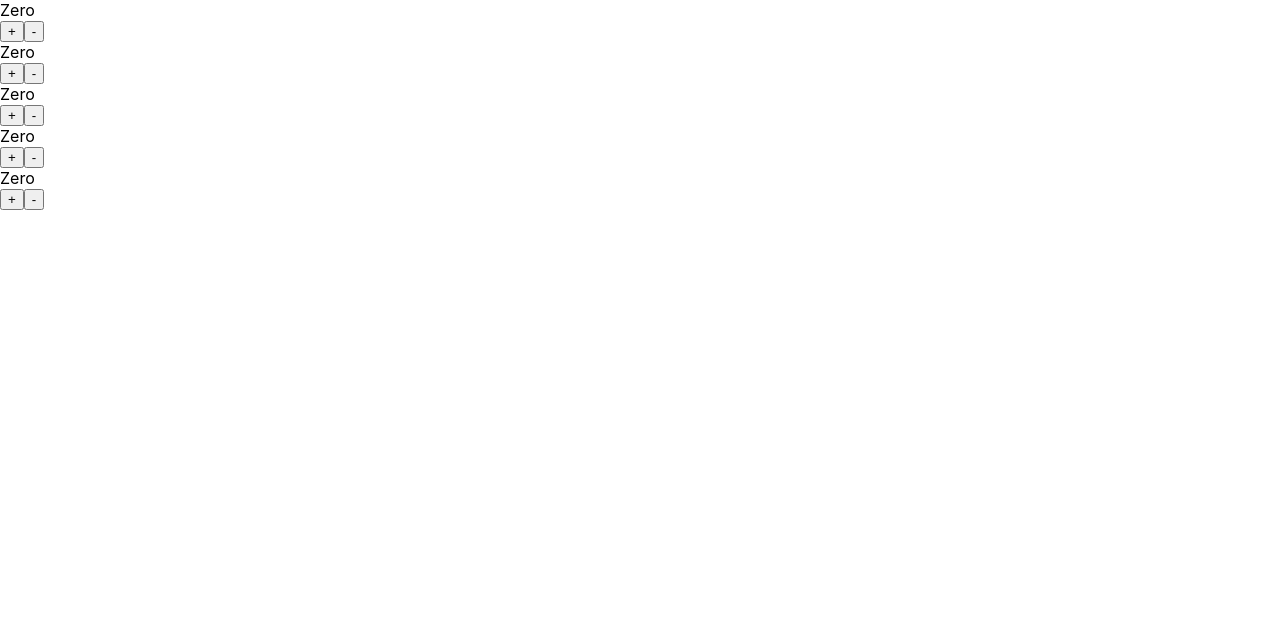
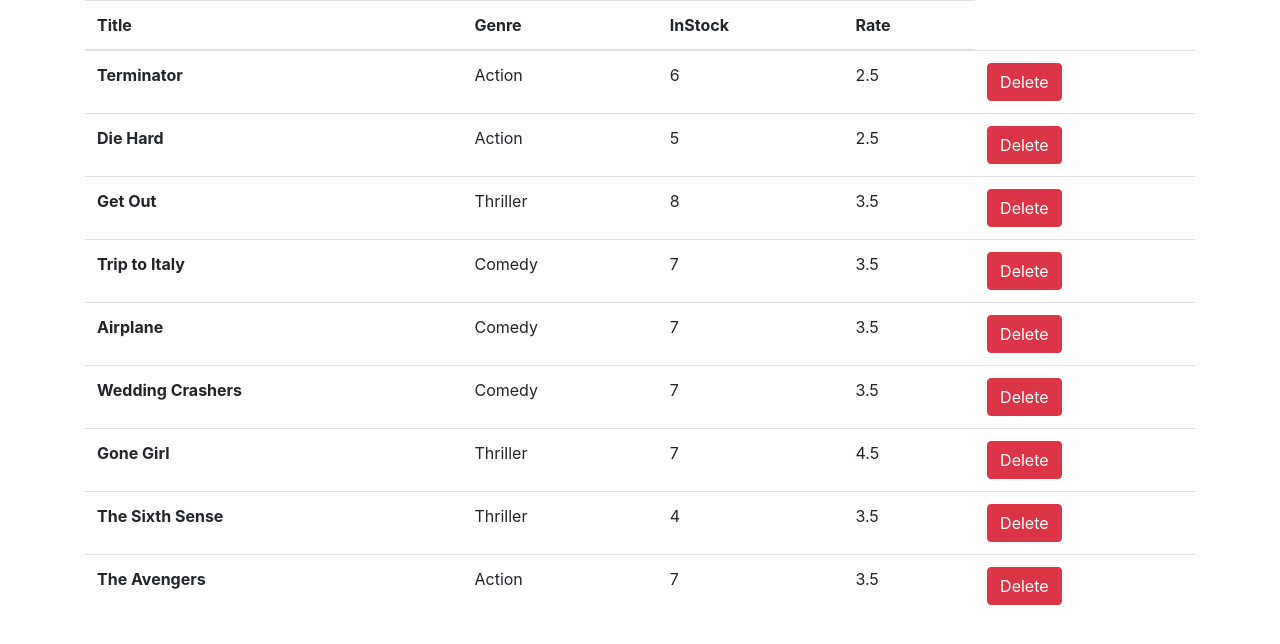
Before and after one commit to jugshaurya/react-learn-1, a React (Create React App) app: page / in a window 1280 px wide. Shown: the top 644 px of the page. Built offline with nearby package versions, Linux system fonts and the light colour scheme.

Commit message:
:movieservices added:

```diff
--- a/package.json
+++ b/package.json
@@ -3,6 +3,8 @@
   "version": "0.1.0",
   "private": true,
   "dependencies": {
+    "@babel/runtime": "^7.6.0",
+    "bootstrap": "^4.3.1",
     "react": "^16.9.0",
     "react-dom": "^16.9.0",
     "react-scripts": "3.1.1"
@@ -27,5 +29,8 @@
       "last 1 firefox version",
       "last 1 safari version"
     ]
+  },
+  "devDependencies": {
+    "react-dev-utils": "^9.0.3"
   }
 }
--- /dev/null
+++ b/src/components/movies.jsx
@@ -0,0 +1,39 @@
+import React, { Component } from "react";
+import { getMovies } from "../services/fakeMovieService";
+class Movies extends Component {
+  state = {
+    movies: getMovies()
+  };
+
+  render() {
+    return (
+      <div className="container">
+        <table className="table">
+          <thead>
+            <tr>
+              <th scope="col">Title</th>
+              <th scope="col">Genre</th>
+              <th scope="col">InStock</th>
+              <th scope="col">Rate</th>
+            </tr>
+          </thead>
+          <tbody>
+            {this.state.movies.map(movie => (
+              <tr key={movie._id}>
+                <th>{movie.title}</th>
+                <td>{movie.genre.name}</td>
+                <td>{movie.numberInStock}</td>
+                <td>{movie.dailyRentalRate}</td>
+                <td>
+                  <button className="btn btn-danger">Delete</button>
+                </td>
+              </tr>
+            ))}
+          </tbody>
+        </table>
+      </div>
+    );
+  }
+}
+
+export default Movies;
--- a/src/index.js
+++ b/src/index.js
@@ -1,23 +1,7 @@
 import React from "react";
 import ReactDOM from "react-dom";
 import "./index.css";
-// import App from "./App";
-import * as serviceWorker from "./serviceWorker";
-import Counters from "./components/counters";
+import Movies from "./components/movies";
+import "bootstrap/dist/css/bootstrap.css";
 
-ReactDOM.render(<Counters />, document.getElementById("root"));
-// function tick() {
-//   const element = (
-//     <div>
-//       <h1>Hello, world!</h1>
-//       <h2>It is {new Date().toLocaleTimeString()}.</h2>
-//     </div>
-//   );
-//   ReactDOM.render(element, document.getElementById("root"));
-// }
-
-// setInterval(tick, 1000);
-// If you want your app to work offline and load faster, you can change
-// unregister() to register() below. Note this comes with some pitfalls.
-// Learn more about service workers: https://bit.ly/CRA-PWA
-serviceWorker.unregister();
+ReactDOM.render(<Movies />, document.getElementById("root"));
```
Also changed, not shown: 1 other file (tests, documents, lock files or other folders).
